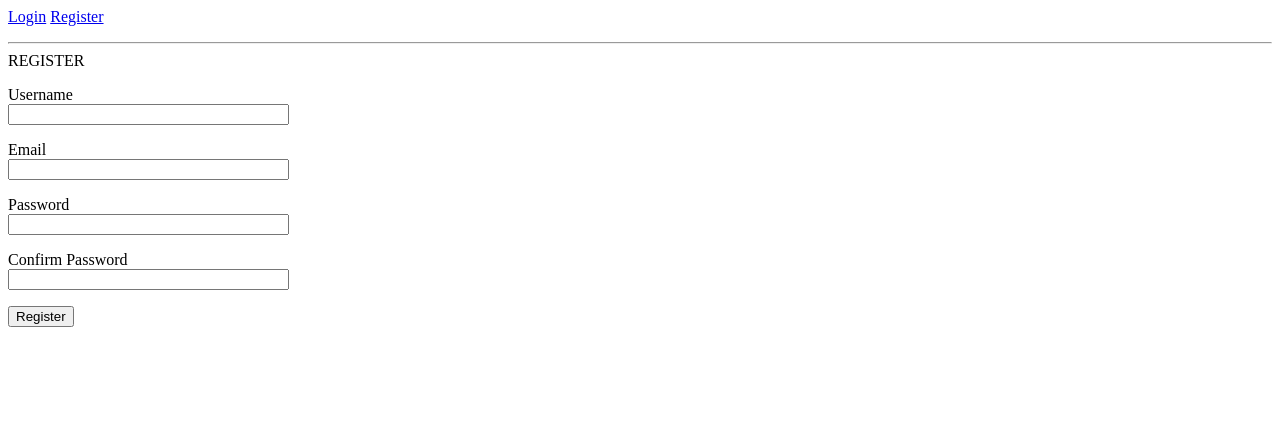
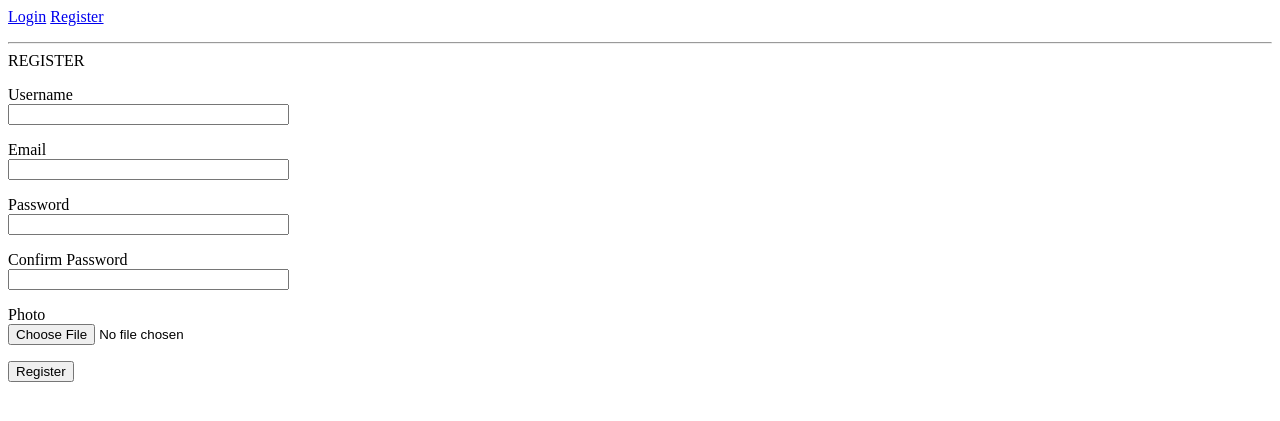
Before and after one commit to ibrahimimg/my-azure-learning-with-flask, a Flask app: page /register in a window 1280 px wide. Shown: the top 421 px of the page. Run offline with Flask 2, Linux system fonts and the light colour scheme; some libraries are stand-ins or nearby versions.

Commit message:
implemented user photo feature
User can now upload his picture during registration.
this is optional, default picture will be used if user
did not upload photo during registration.

```diff
--- a/config.py
+++ b/config.py
@@ -6,3 +6,4 @@ class Config(object):
         or 'sqlite:///'+os.path.join(base, 'app.db')
     SQLALCHEMY_TRACK_MODIFICATIONS = False
     SECRET_KEY = os.environ.get("SECRET_KEY") or "secret-key-here"
+    UPLOAD_PATH = 'registration/static/profile/'
--- a/registration/__init__.py
+++ b/registration/__init__.py
@@ -1,5 +1,6 @@
 from flask import Flask
 from flask_sqlalchemy import SQLAlchemy
+from flask_migrate import Migrate
 from flask_login import LoginManager
 from config import Config
 
@@ -7,6 +8,7 @@ app = Flask(__name__)
 app.config.from_object(Config)
 
 db = SQLAlchemy(app)
+migrate = Migrate(app, db)
 login_manager = LoginManager(app)
 login_manager.login_view = 'login'
 login_manager.login_message_category = 'info'
--- a/registration/forms.py
+++ b/registration/forms.py
@@ -1,4 +1,5 @@
 from flask_wtf import FlaskForm
+from flask_wtf.file import FileField, FileAllowed
 from wtforms import StringField, PasswordField,BooleanField, SubmitField
 from wtforms.validators import DataRequired, Email, EqualTo, Length, ValidationError
 from registration.models import User
@@ -14,6 +15,8 @@ class RegisterForm(FlaskForm):
         validators=[DataRequired()])
     confirm_password = PasswordField("Confirm Password",
         validators=[DataRequired(), EqualTo('password')])
+    photo = FileField("Photo",
+        validators=[FileAllowed(['png','jpg'], "Images Only")])
     submit = SubmitField("Register")
 
     def validate_username(self, username):
--- a/registration/models.py
+++ b/registration/models.py
@@ -14,6 +14,7 @@ class User(db.Model, UserMixin):
     username = db.Column(db.String(30), unique=True, nullable=False)
     email = db.Column(db.String(50), unique=True, nullable=False)
     password = db.Column(db.String(128), nullable=False)
+    user_image = db.Column(db.String(40), default="default.png")
 
     def __repr__(self):
         return f"User <{self.username}>"
--- a/registration/templates/index.html
+++ b/registration/templates/index.html
@@ -6,4 +6,8 @@
 
 {%block content%}
     <h1>WELCOME, {{current_user.username}}</h1>
+    <img src="{{url_for('static', filename='profile/'+current_user.user_image)}}" width='200' height='200' />
+    <h1>Info:</h1>
+    Username: <i>{{current_user.username}}</i><br>
+    Email: <i>{{current_user.email}}</i>
 {%endblock%}
--- a/registration/templates/register.html
+++ b/registration/templates/register.html
@@ -5,7 +5,7 @@
 {%endblock%}
 
 {%block content%}
-    <form action="" method="POST">
+    <form action="" method="POST" enctype="multipart/form-data">
         REGISTER
         {{form.hidden_tag()}}
         <p>
@@ -26,6 +26,7 @@
                 {% endfor %}
             {% endif %}
         </p>
+
         <p>
             {{form.password.label}}<br />
             {{form.password(size=32)}}<br />
@@ -44,6 +45,17 @@
                 {% endfor %}
             {% endif %}
         </p>
+
+        <p>
+            {{form.photo.label}}<br />
+            {{form.photo(size=32)}}<br />
+            {% if form.photo.errors %}
+                {% for e in form.photo.errors %}
+                    <span style="color: red;">{{e}}</span>
+                {% endfor %}
+            {% endif %}
+        </p>
+
         <p>
             {{form.submit()}}
         </p>
--- a/registration/views.py
+++ b/registration/views.py
@@ -1,8 +1,11 @@
+import os
 from registration import app, login_manager, db
 from flask import render_template, url_for, redirect, flash, request
 from registration import forms
 from registration.models import User
 from flask_login import login_user, current_user, logout_user, login_required
+from werkzeug.utils import secure_filename
+from hashlib import md5
 
 @app.route("/")
 @app.route("/home")
@@ -37,6 +40,15 @@ def register():
     if form.validate_on_submit():
         user = User(username=form.username.data, email=form.email.data)
         user.generate_password(form.password.data)
+        if form.photo.data:
+            file = form.photo.data
+            filename = secure_filename(file.filename)
+            filename_, file_extension = filename.rsplit('.',1)
+            # change the user photo name to his email and hash it
+            filename_ = md5(form.email.data.encode('utf-8')).hexdigest()
+            filename = filename_+'.'+file_extension
+            file.save(os.path.join(app.config['UPLOAD_PATH'], filename))
+            user.user_image = filename
         db.session.add(user)
         db.session.commit()
         flash(f"Welcome {form.username.data}, You are now a member!", "success")
```
Also changed, not shown: registration/static/profile/default.png (added).
